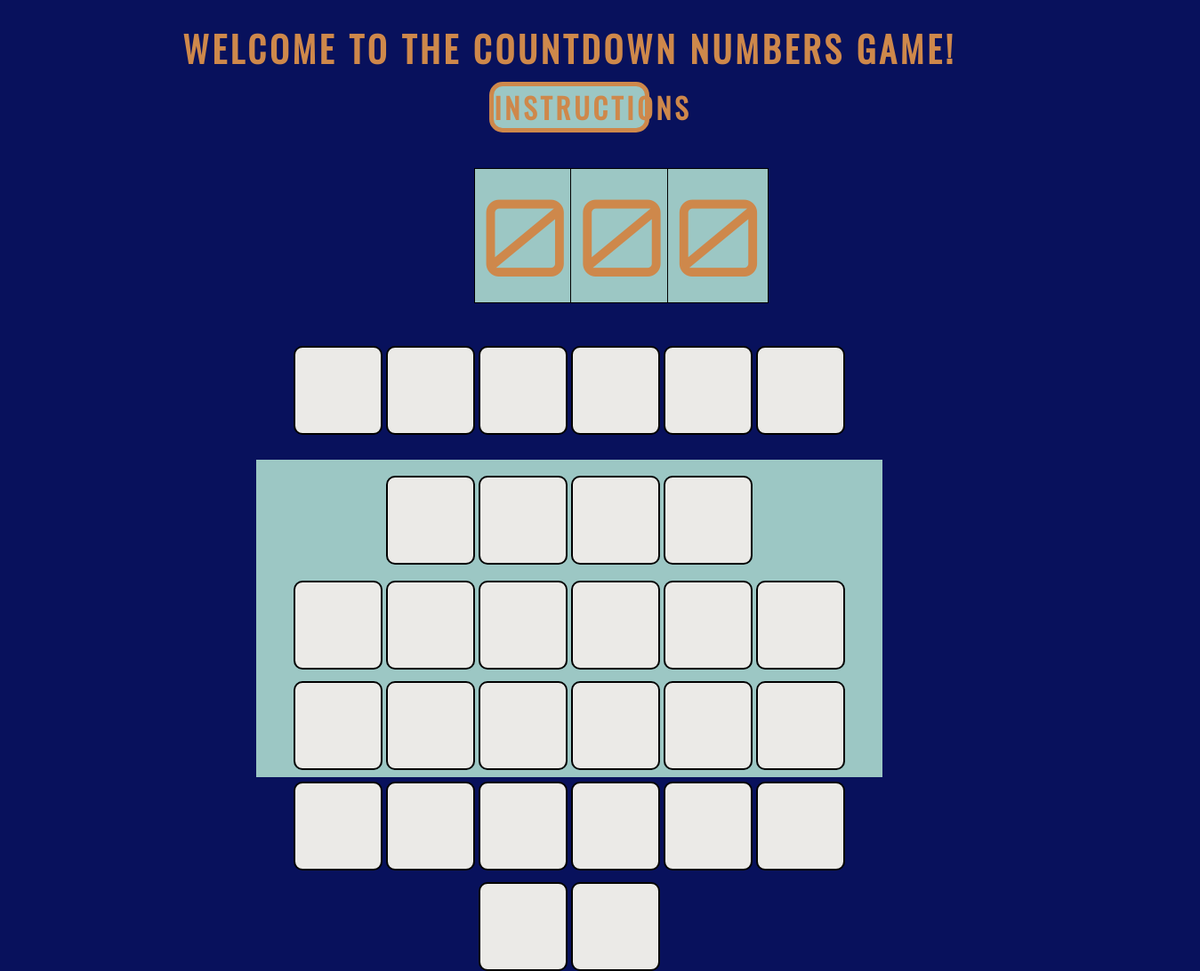
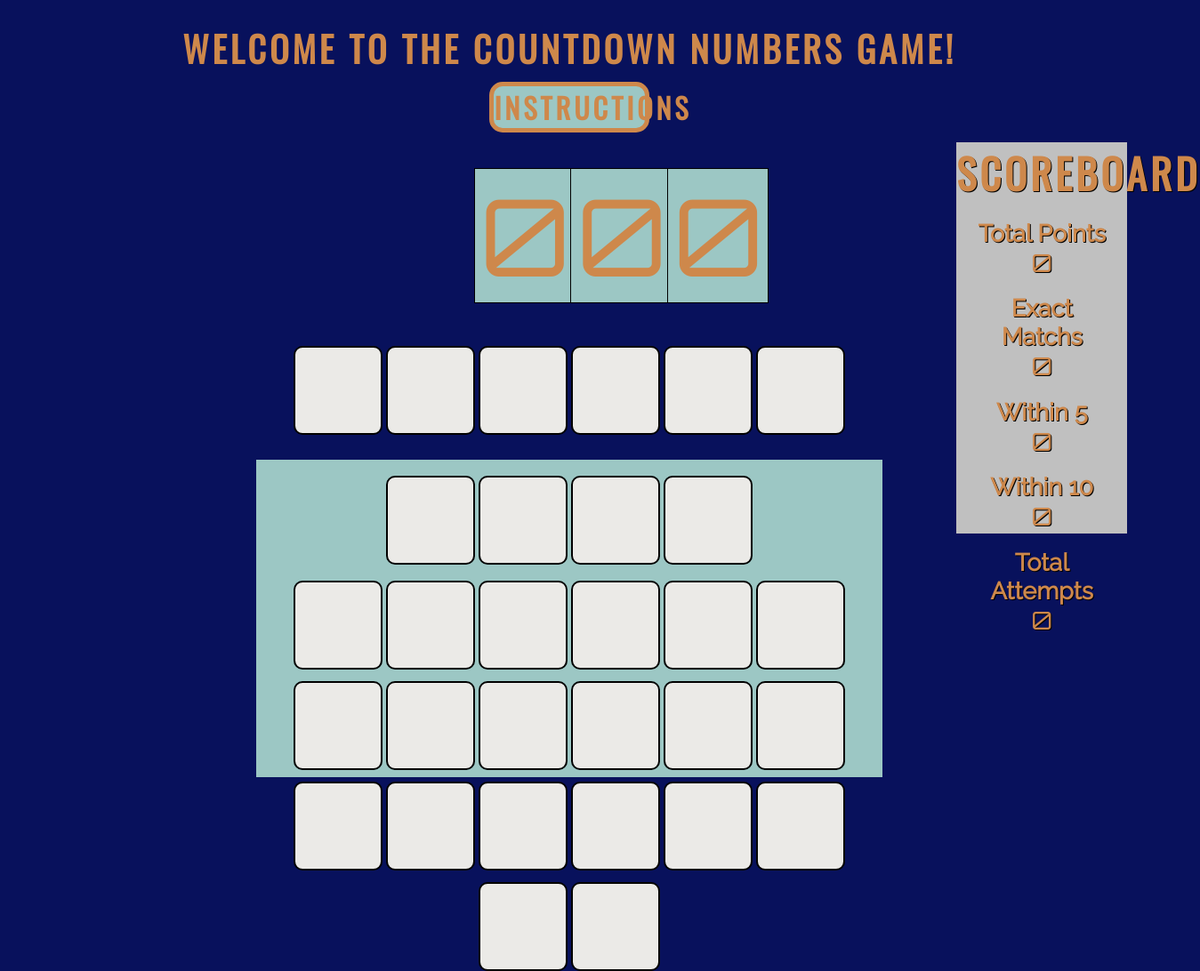
Before and after one commit to cathalmc-dev/portfolio-project-2, a plain HTML site: page numbers.html in a window 1280 px wide. Shown: the whole page at 89% size, 1349 px wide, since content can reach past the window. Drawn offline with nearby package versions, Linux system fonts and the light colour scheme.

Commit message:
Add scoreboard and basic styling

```diff
--- a/assets/css/style.css
+++ b/assets/css/style.css
@@ -246,6 +246,27 @@ form {
   font-family: var(--number-font);
   font-size: 300%;
   text-align: center;
-  margin: 30% auto;
+  margin-top: 15%;
   text-shadow: 2px 2px #ff0000;
 }
+
+#scoreboard {
+  position: absolute;
+  width: 15vw;
+  height: 55vh;
+  background-color: silver;
+  top: 20vh;
+  right: 1vw;
+  text-align: center;
+  font-size: 145%;
+  text-shadow: 1px 1px #000000;
+}
+
+.score-type {
+  margin: 2.2vh;
+}
+
+.score-type p {
+  font-family: var(--number-font);
+  font-size: 120%;
+}
--- a/assets/js/numbers.js
+++ b/assets/js/numbers.js
@@ -404,10 +404,10 @@ function resultModal(x) {
 `
 let body = document.getElementsByTagName('body');
 body[0].appendChild(modal)
-setTimeout(removeModal, 7000);
+setTimeout(removeModal, 3000);
 }
 
 function removeModal() {
   let modal = document.getElementById('modal');
-  modal.remove();
+  modal.remove()
 }
--- a/numbers.html
+++ b/numbers.html
@@ -41,6 +41,29 @@
       <div class="user-pick four-plus" id="pick5"></div>
       <div class="user-pick four-plus" id="pick6"></div>
     </div>
+  </section>
+  <section>
+    <div id="scoreboard">
+      <h2>Scoreboard</h2>
+      <div class="score-type">
+        <h3>Total Points</h3>
+        <p>0</p>
+      </div>
+      <div class="score-type">
+        <h3>Exact Matchs</h3>
+        <p>0</p>
+      </div>
+      <div class="score-type">
+        <h3>Within 5</h3>
+        <p>0</p>
+      </div>
+      <div class="score-type">
+        <h3>Within 10</h3>
+        <p>0</p>
+    </div>
+    <div class="score-type">
+      <h3>Total Attempts</h3>
+      <p>0</p>
   </section>
   <section>
     <div id="input-container">
```
